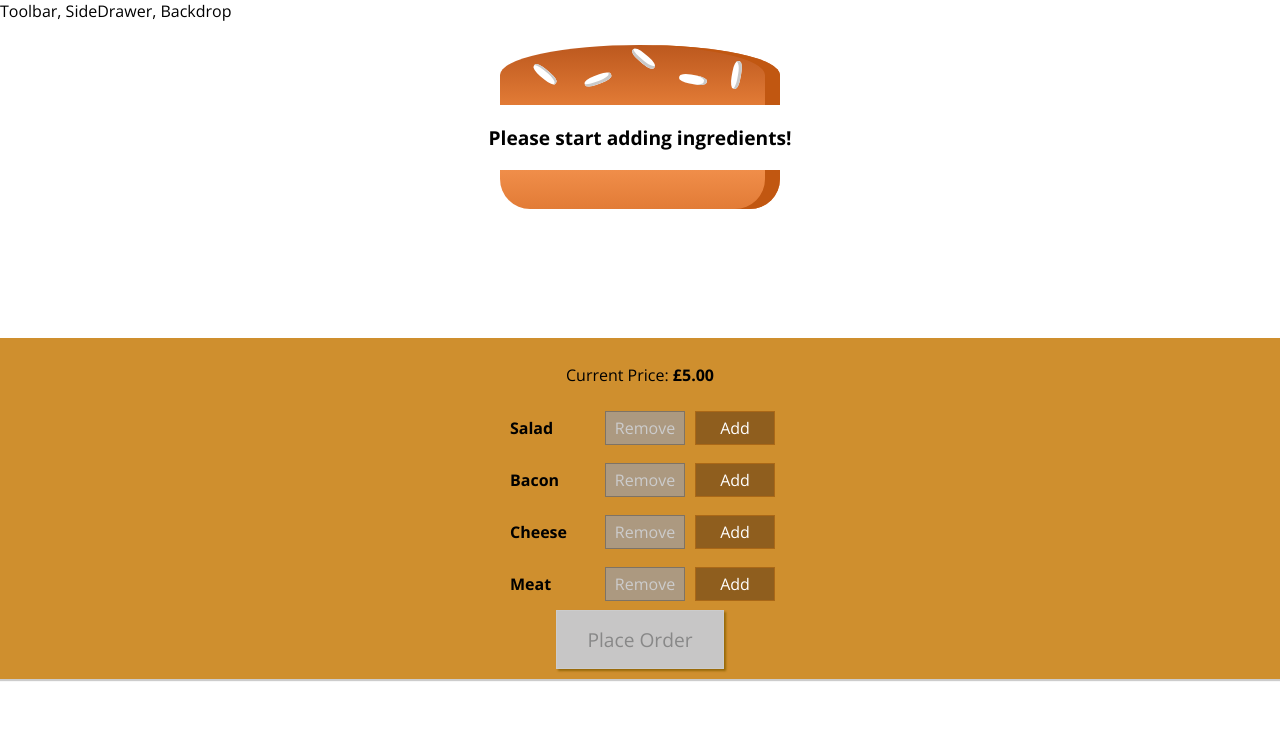
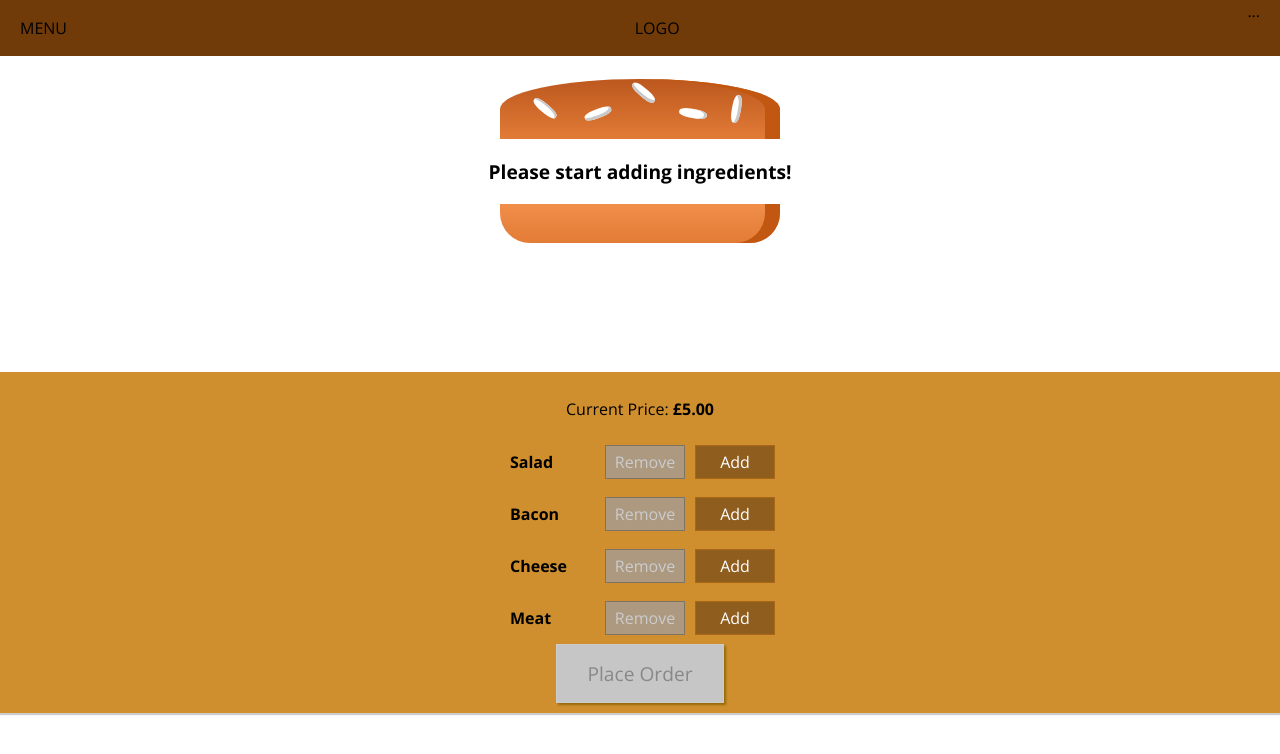
Before and after one commit to mlycode/react-burger-app, a React app: page / in a window 1280 px wide. Shown: the top 754 px of the page. Built offline with nearby package versions, Linux system fonts and the light colour scheme.

Commit message:
add Toolbar navigation component

```diff
--- a/src/components/Layout/Layout.css
+++ b/src/components/Layout/Layout.css
@@ -1,3 +1,3 @@
 .Content {
-    margin-top: 16px;
+    margin-top: 72px;
 }
--- a/src/components/Layout/Layout.js
+++ b/src/components/Layout/Layout.js
@@ -1,12 +1,11 @@
 import React from "react";
 import Aux from "../../hoc/Auxiliary";
 import classes from "./Layout.css";
+import Toolbar from "../Navigation/Toolbar/Toolbar";
 
 const layout = (props) => (
     <Aux>
-        <div>
-            Toolbar, SideDrawer, Backdrop
-        </div>
+        <Toolbar />
         <main className={classes.Content}>
             {props.children}
         </main>
--- /dev/null
+++ b/src/components/Navigation/Toolbar/Toolbar.css
@@ -0,0 +1,19 @@
+.Toolbar {
+    height: 56px;
+    width: 100%;
+    position: fixed;
+    top: 0;
+    left: 0;
+    background-color: #703b09;
+    display: flex;
+    flex-flow: row;
+    justify-content: space-between;
+    align-items: center;
+    padding: 0 20px;
+    box-sizing: border-box;
+    z-index: 90;
+}
+
+.Toolbar nav {
+    height: 100%;
+}
--- /dev/null
+++ b/src/components/Navigation/Toolbar/Toolbar.js
@@ -0,0 +1,14 @@
+import React from "react";
+import classes from "./Toolbar.css";
+
+const toolbar = (props) => (
+    <header className={classes.Toolbar}>
+        <div>MENU</div>
+        <div>LOGO</div>
+        <nav>
+           ...
+        </nav>
+    </header>
+);
+
+export default toolbar;
```
